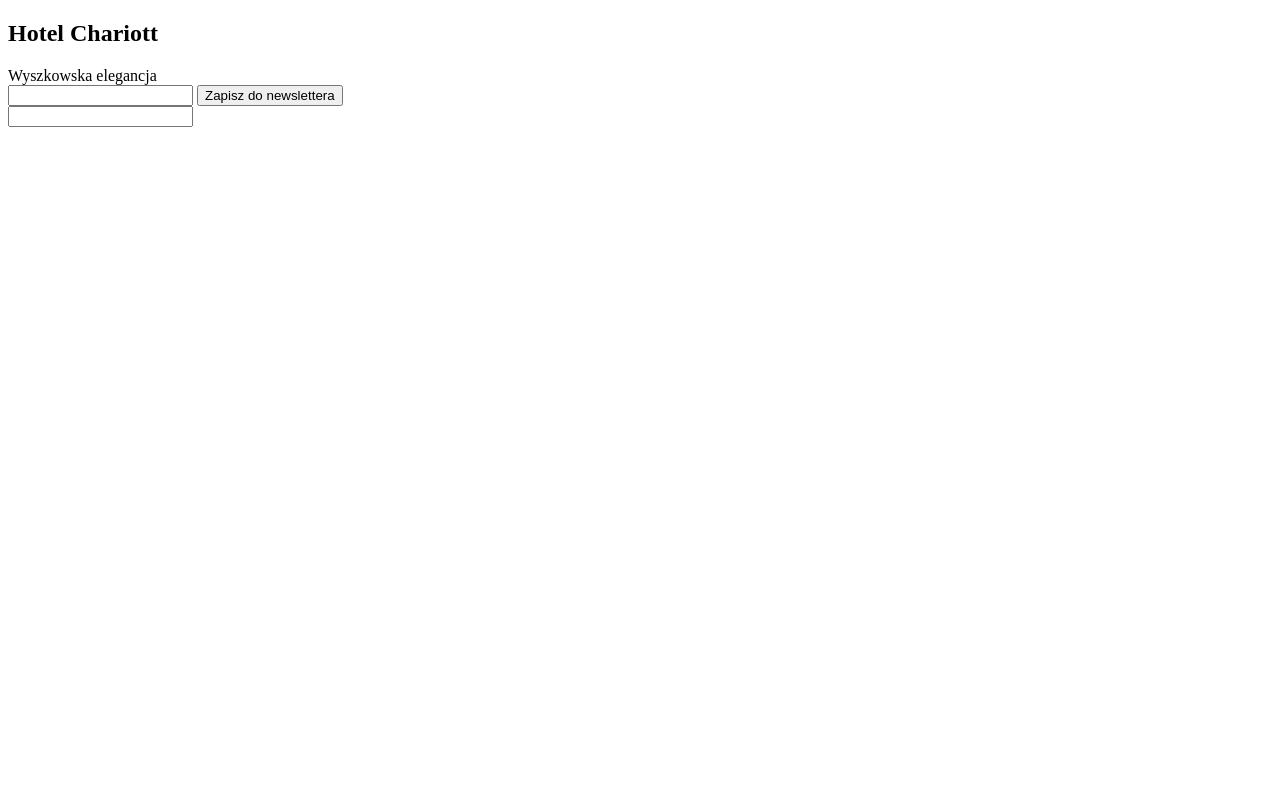
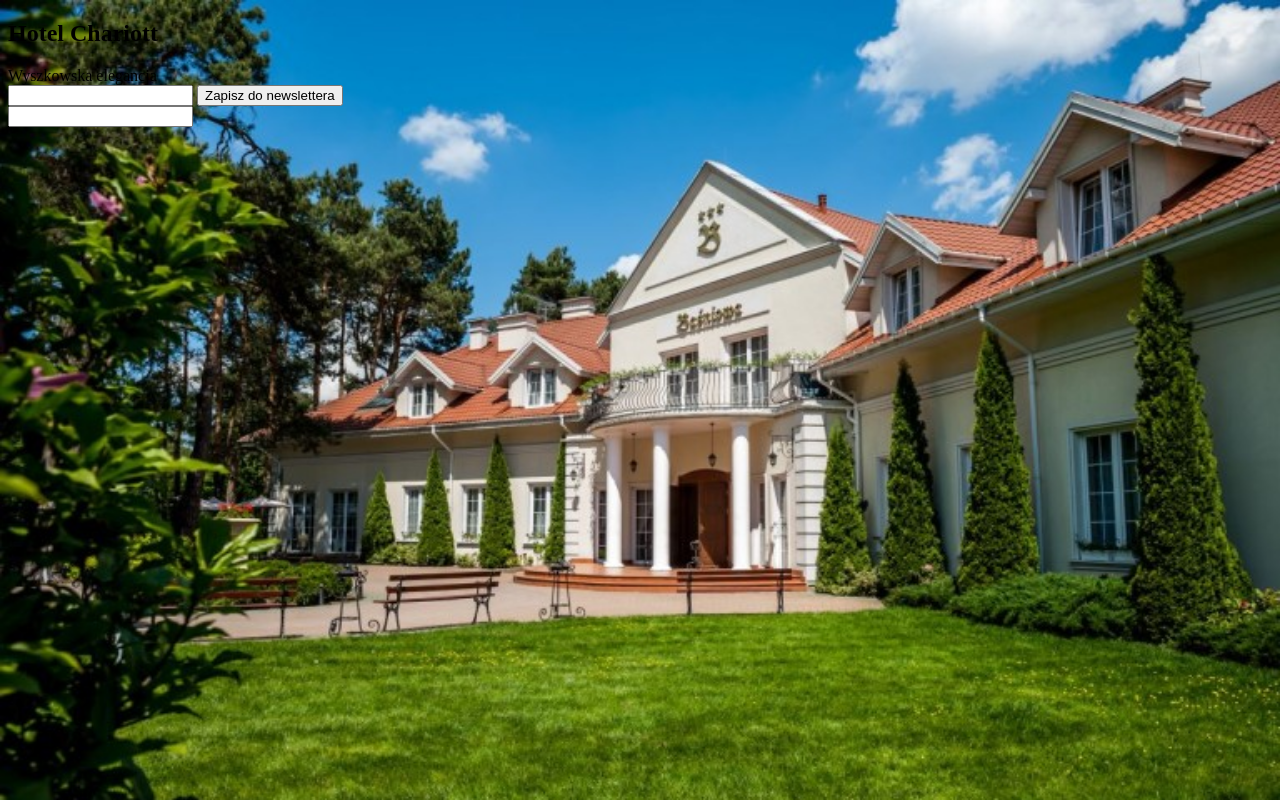
Before and after one commit to Krystian2TI/html-starter, a website: page index.html in a window 1280 px wide. Drawn offline with Linux system fonts and the light colour scheme.

Commit message:
dodoałem zdjecie

```diff
--- a/index.html
+++ b/index.html
@@ -7,8 +7,9 @@
     <title>Hotel Chariott - wyszkowska elegancja</title>
     <meta
       name="description"
-      content="High-performance HTML based website template."
+      content="Hotel Chariott - wyszkowska elegancja"
     />
+    <link rel="stylesheet" href="style.css"
   </head>
   <body>
     <main>
--- /dev/null
+++ b/style.css
@@ -0,0 +1,6 @@
+body {
+    background-color: rgb(0, 0, 0);
+    background-image: url(hero_bg.jpg);
+    background-repeat: no-repeat;
+    background-size: cover;
+}
```
Also changed, not shown: hero_bg.jpg (added).
